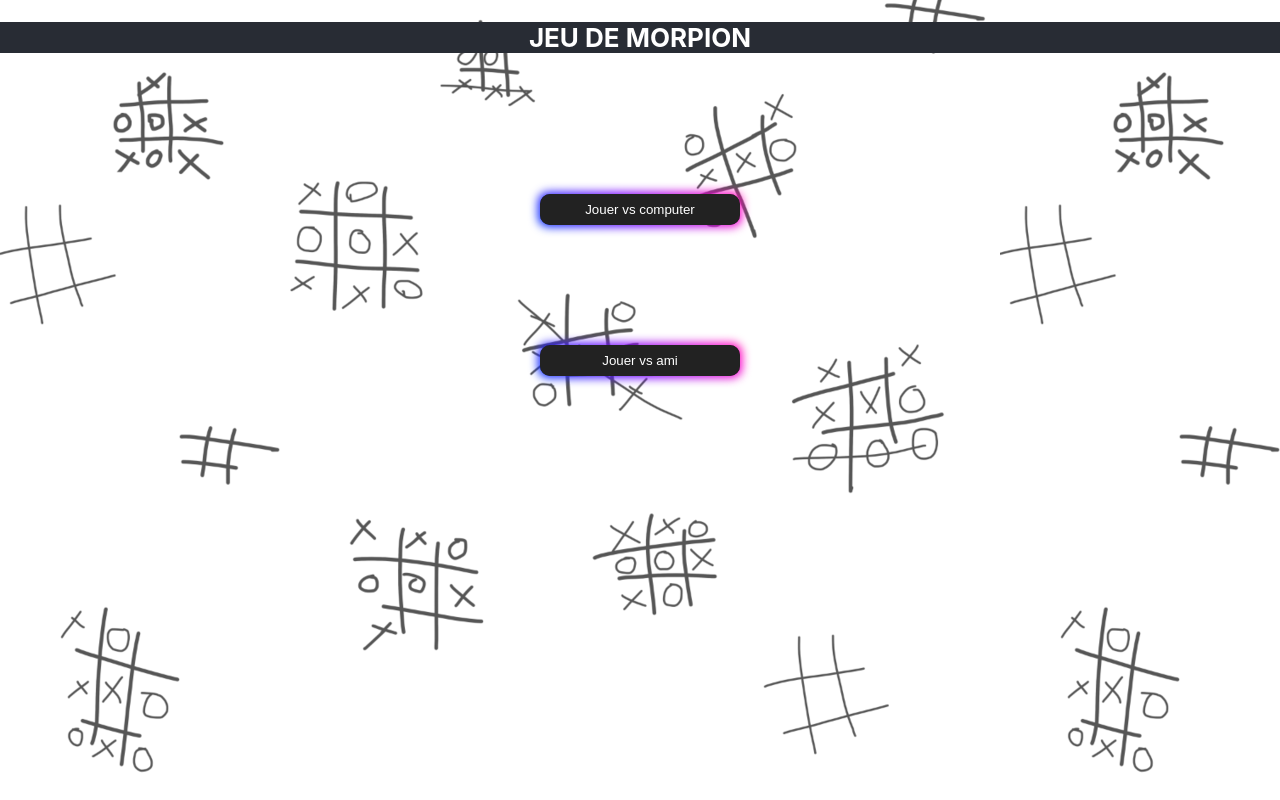
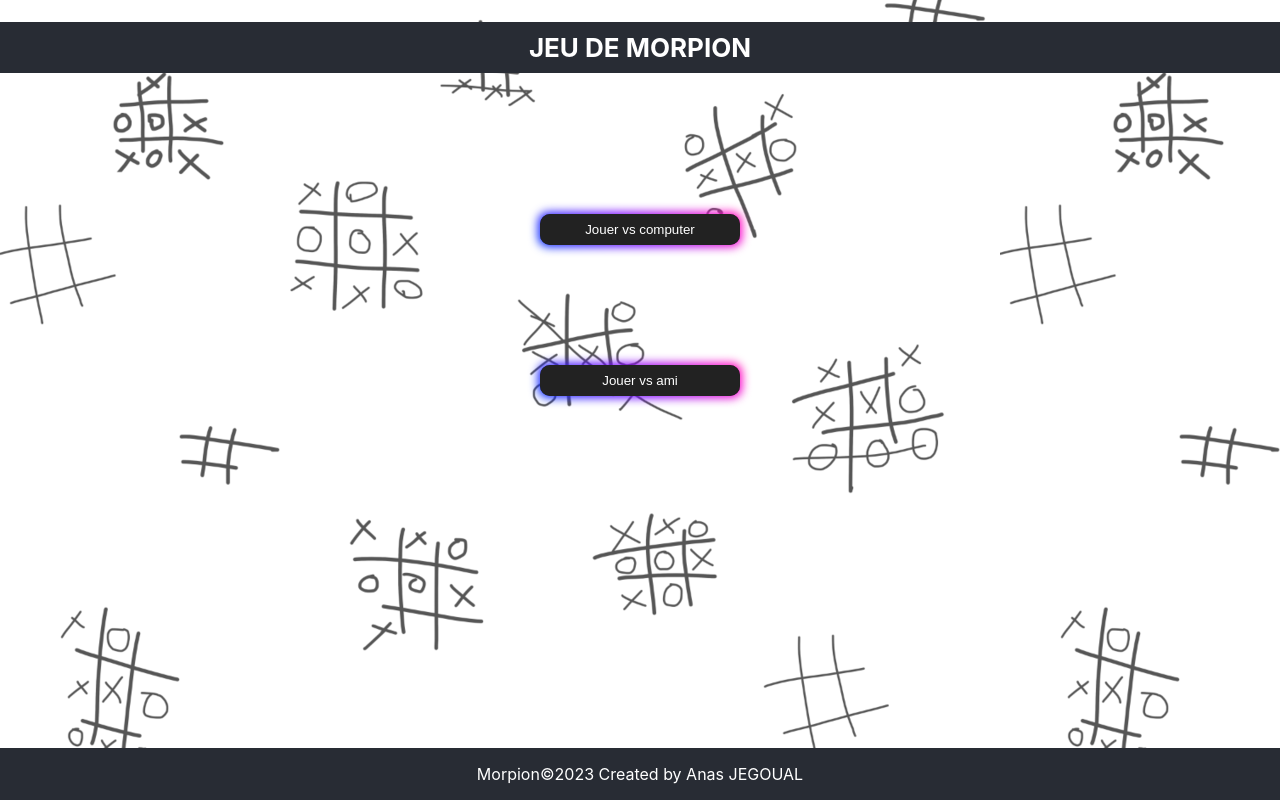
Before and after one commit to AnasJeg/morpion-game, a React (Create React App) app: page / in a window 1280 px wide. Built offline with nearby package versions, Linux system fonts and the light colour scheme.

Commit message:
add footer

```diff
--- a/package.json
+++ b/package.json
@@ -6,6 +6,7 @@
     "@testing-library/jest-dom": "^5.16.5",
     "@testing-library/react": "^13.4.0",
     "@testing-library/user-event": "^13.5.0",
+    "antd": "^5.4.0",
     "react": "^18.2.0",
     "react-dom": "^18.2.0",
     "react-router-dom": "^6.10.0",
--- a/src/App.css
+++ b/src/App.css
@@ -1,9 +1,6 @@
 .App {
   text-align: center;
 }
-
-
-
 h2 {
   background-color: #282c34;
   display: flex;
@@ -12,6 +9,7 @@ h2 {
   justify-content: center;
   font-size: calc(10px + 2vmin);
   color: white;
+  padding: 10px 16px;
 }
 /*
 @media (prefers-reduced-motion: no-preference) {
@@ -29,3 +27,12 @@ h2 {
   }
 }
 */
+.footer {
+  position: fixed;
+  left: 0;
+  bottom: 0;
+  width: 100%;
+  background-color: #282c34;
+  color: white;
+  text-align: center;
+}
--- a/src/App.js
+++ b/src/App.js
@@ -1,4 +1,5 @@
 import './App.css';
+import Foot from './components/Foot';
 import Game from './components/Game';
 
 function App() {
@@ -6,6 +7,7 @@ function App() {
     <div className="App" >
       <h2>JEU DE MORPION</h2>
       <Game />
+     <Foot/>
     </div>
   );
 }
--- a/src/components/ComputerPlayer.jsx
+++ b/src/components/ComputerPlayer.jsx
@@ -100,14 +100,14 @@ export default function ComputerPlayer() {
       <Board values={values} onClick={handleComputerMove} />
       {win ? (
         <>
-          <h1>🎉 {win} is the winner 🎉</h1>
+          <h1 style={ {color: "#10B981" }}>🎉 {win} is the winner 🎉</h1>
           <button className="btnN" onClick={newGame}>
             Nouvelle partie{" "}
           </button>
         </>
       ) : values.filter((val) => val === null).length === 0 && win === null ? (
         <>
-          <h1>No winner 🚫</h1>
+          <h1 style={{color: "#DC2626"}} >No winner 🚫</h1>
           <button className="btnN" onClick={newGame}>
             Nouvelle partie
           </button>
--- /dev/null
+++ b/src/components/Foot.jsx
@@ -0,0 +1,9 @@
+import React from 'react'
+import '../App.css'
+export default function Foot() {
+  return (
+    <div className="footer">
+      <p style={{ textAlign: 'center' }}>Morpion©2023 Created by Anas JEGOUAL</p>
+    </div>
+  )
+}
--- a/src/components/Game.jsx
+++ b/src/components/Game.jsx
@@ -69,14 +69,14 @@ export default function Game(props) {
               Vous jouez contre un ami
               {win ? (
                 <>
-                  <h1>🎉 {win} is the winner 🎉</h1>
+                  <h1 style={{color: "#10B981"}} >🎉 {win} is the winner 🎉</h1>
                   <button className="btnN" onClick={newGame}>
                     Nouvelle partie{" "}
                   </button>
                 </>
               ) : !values.includes("") ? (
                 <>
-                  <h1>No winner 🚫</h1>
+                  <h1 style={{color: "#DC2626"}} >No winner 🚫</h1>
                   <button className="btnN" onClick={newGame}>
                     {" "}
                     Nouvelle partie{" "}
```
Also changed, not shown: 1 other file (tests, documents, lock files or other folders).
